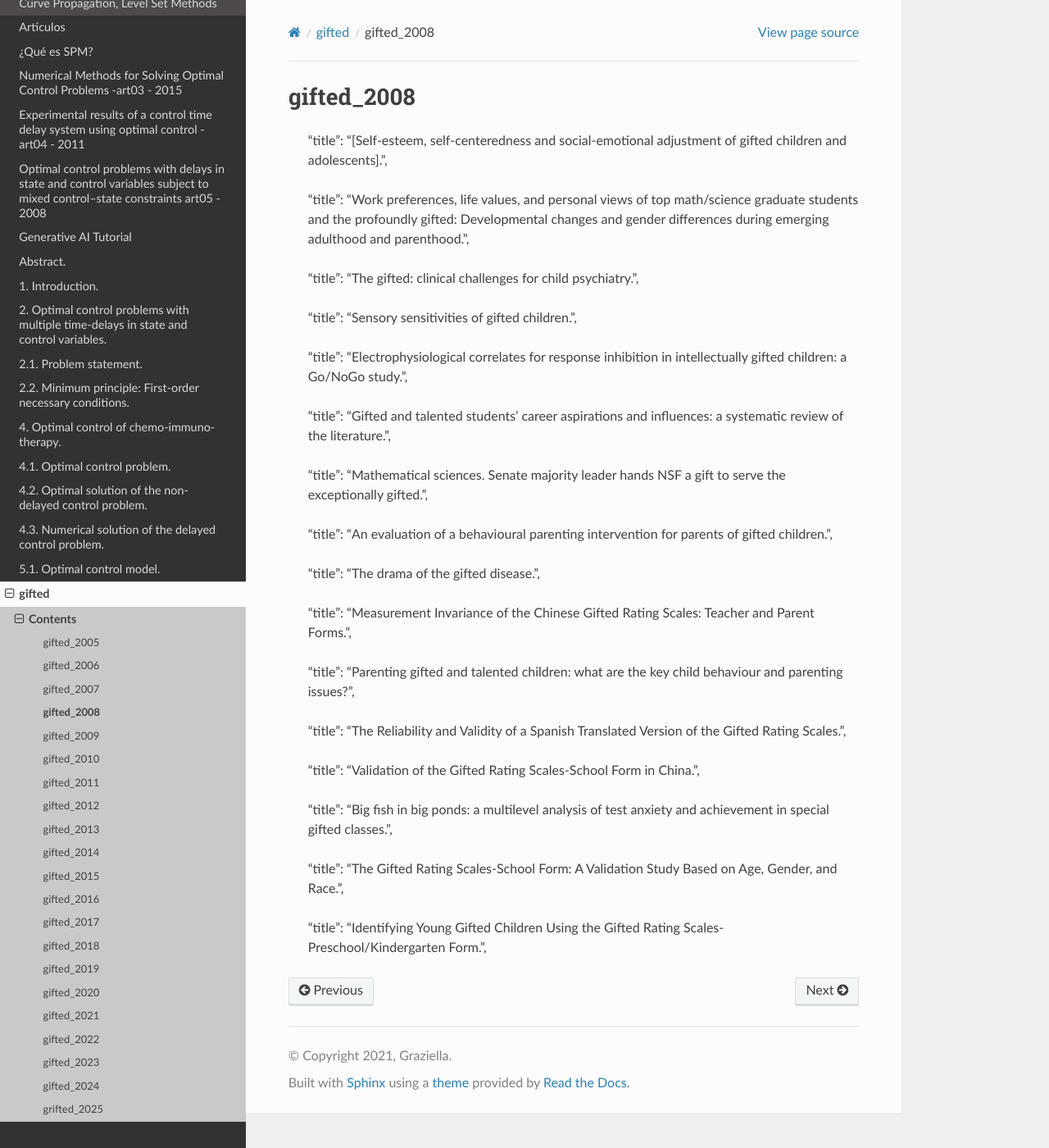
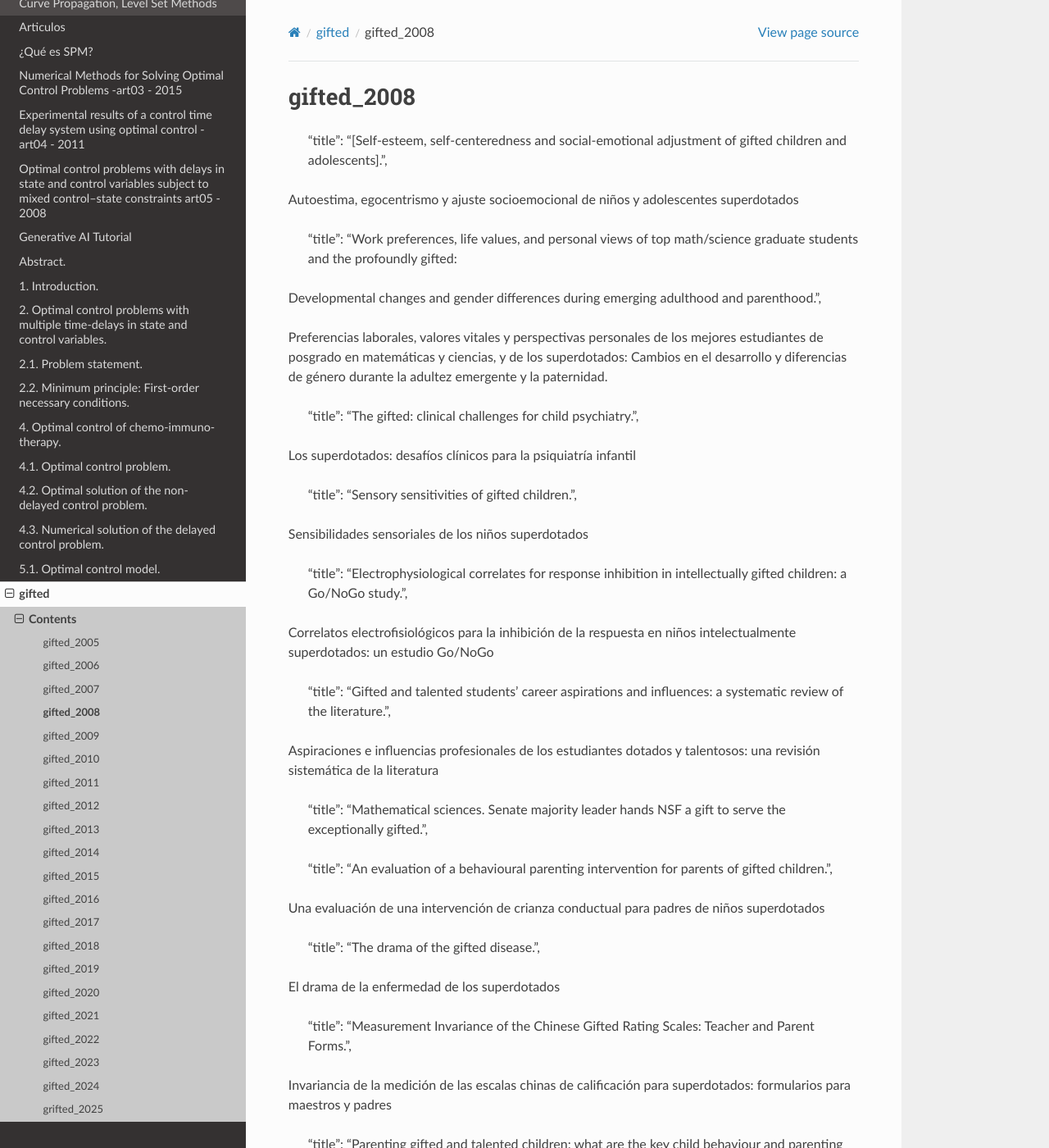
Before and after one commit to matecom57/santosg57-articulostesis, a Sphinx documentation site: the page built from docs/source/gifted/gifted_2008_title.rst, in a window 1280 px wide and 1400 px high. Shown: the whole window at 82% size. Built offline with Sphinx 7.4.7 and the Read the Docs theme 3.1.0, drawn with Linux system fonts in a browser that asks for light colours; some of the changed text lies outside the part shown.

Commit message:
Test comité

```diff
--- a/docs/source/gifted/gifted_2008_title.rst
+++ b/docs/source/gifted/gifted_2008_title.rst
@@ -3,32 +3,66 @@ gifted_2008
 
     "title": "[Self-esteem, self-centeredness and social-emotional adjustment of gifted children and adolescents].",
 
-    "title": "Work preferences, life values, and personal views of top math/science graduate students and the profoundly gifted: Developmental changes and gender differences during emerging adulthood and parenthood.",
+Autoestima, egocentrismo y ajuste socioemocional de niños y adolescentes superdotados
+
+    "title": "Work preferences, life values, and personal views of top math/science graduate students and the profoundly gifted:
+Developmental changes and gender differences during emerging adulthood and parenthood.",
+
+Preferencias laborales, valores vitales y perspectivas personales de los mejores estudiantes de posgrado en matemáticas y ciencias, y de los superdotados: Cambios en el
+desarrollo y diferencias de género durante la adultez emergente y la paternidad.
 
     "title": "The gifted: clinical challenges for child psychiatry.",
 
+Los superdotados: desafíos clínicos para la psiquiatría infantil
+
     "title": "Sensory sensitivities of gifted children.",
+
+Sensibilidades sensoriales de los niños superdotados
 
     "title": "Electrophysiological correlates for response inhibition in intellectually gifted children: a Go/NoGo study.",
 
+Correlatos electrofisiológicos para la inhibición de la respuesta en niños intelectualmente superdotados: un estudio Go/NoGo
+
     "title": "Gifted and talented students' career aspirations and influences: a systematic review of the literature.",
+
+Aspiraciones e influencias profesionales de los estudiantes dotados y talentosos: una revisión sistemática de la literatura
 
     "title": "Mathematical sciences. Senate majority leader hands NSF a gift to serve the exceptionally gifted.",
 
+
+
     "title": "An evaluation of a behavioural parenting intervention for parents of gifted children.",
+
+Una evaluación de una intervención de crianza conductual para padres de niños superdotados
 
     "title": "The drama of the gifted disease.",
 
+El drama de la enfermedad de los superdotados
+
     "title": "Measurement Invariance of the Chinese Gifted Rating Scales: Teacher and Parent Forms.",
+
+Invariancia de la medición de las escalas chinas de calificación para superdotados: formularios para maestros y padres
 
     "title": "Parenting gifted and talented children: what are the key child behaviour and parenting issues?",
 
+La crianza de niños superdotados y talentosos: ¿cuáles son los comportamientos infantiles y las cuestiones parentales clave?
+
     "title": "The Reliability and Validity of a Spanish Translated Version of the Gifted Rating Scales.",
+
+La fiabilidad y validez de una versión traducida al español de las Escalas de Calificación para Superdotados
 
     "title": "Validation of the Gifted Rating Scales-School Form in China.",
 
+Validación de la Escala de Calificación para Superdotados - Formulario Escolar en China
+
     "title": "Big fish in big ponds: a multilevel analysis of test anxiety and achievement in special gifted classes.",
+
 
     "title": "The Gifted Rating Scales-School Form: A Validation Study Based on Age, Gender, and Race.",
 
+Escalas de calificación para superdotados - Formato escolar: un estudio de validación basado en la edad, el género y la raza
+
     "title": "Identifying Young Gifted Children Using the Gifted Rating Scales-Preschool/Kindergarten Form.",
+
+
+Identificación de niños pequeños superdotados mediante la escala de calificación para superdotados (formulario preescolar/jardín de infantes).
```
